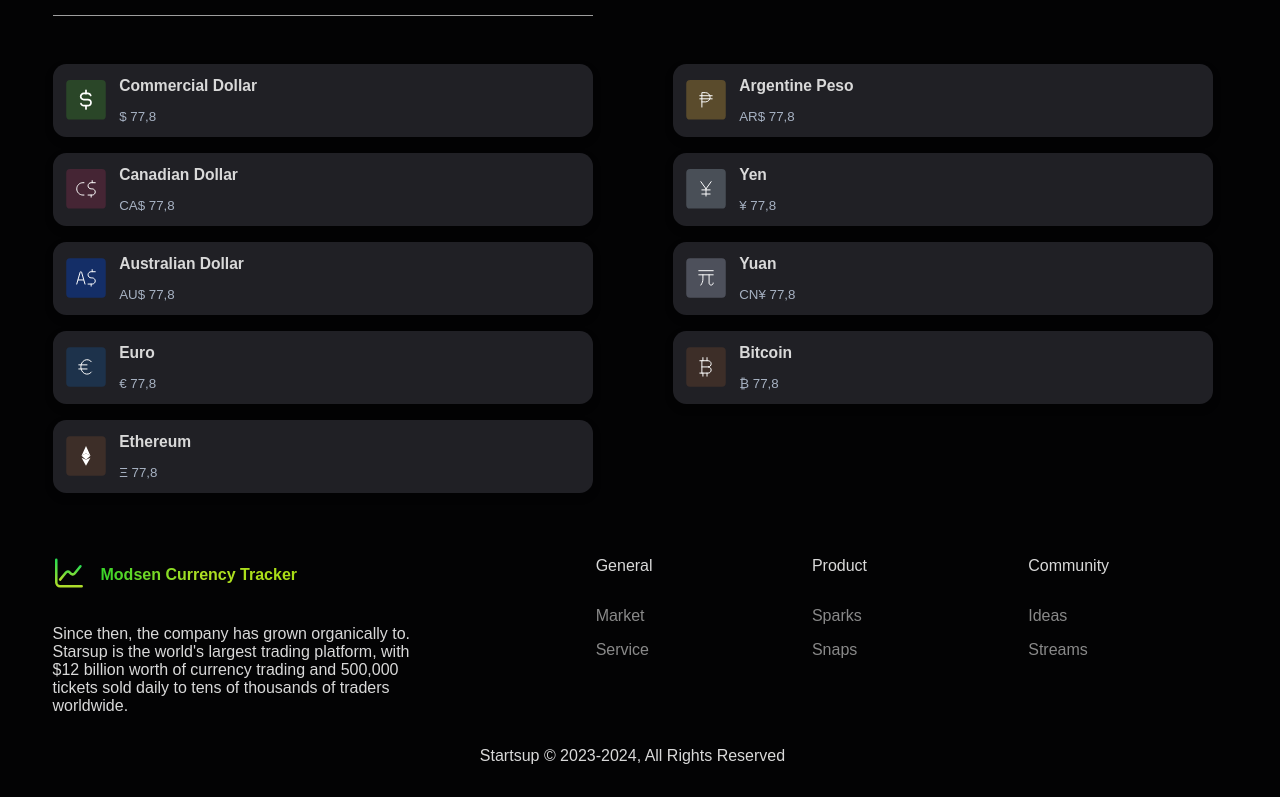
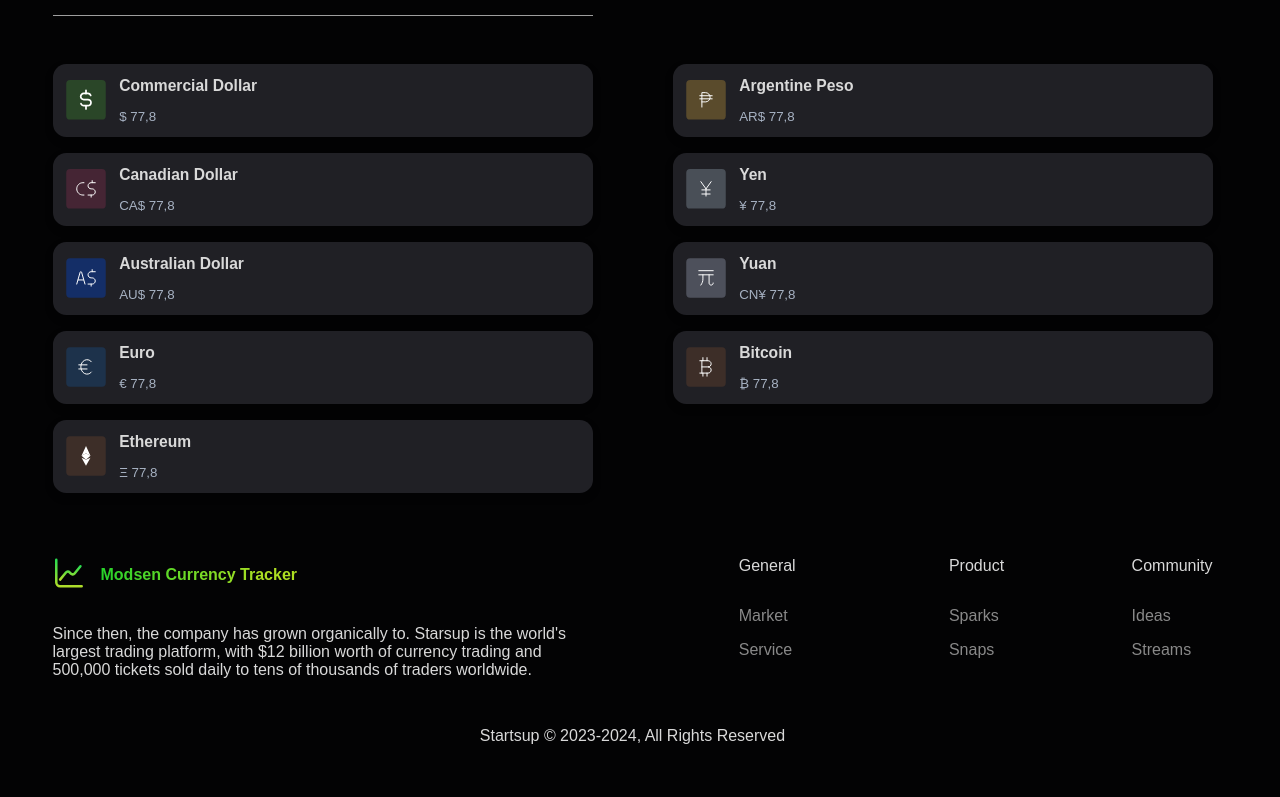
Before and after one commit to Fy5tew/modsen-currency-tracker, a React app: page / in a window 1280 px wide. Shown: the part 718-1515 px from the top of the page. Built offline with nearby package versions, Linux system fonts and the light colour scheme.

Commit message:
fix(styles): fix spacing between blocks in footer

```diff
--- a/src/components/Details/styled.ts
+++ b/src/components/Details/styled.ts
@@ -4,8 +4,6 @@
 import { COLORS, MEDIA } from '#constants/styles';
 
 export const Details = styled.details`
-    width: 100%;
-
     display: flex;
     flex-direction: column;
     gap: 2em;
--- a/src/components/Footer/index.tsx
+++ b/src/components/Footer/index.tsx
@@ -24,7 +24,6 @@
                     of thousands of traders worldwide.
                 </DetailsContent>
             </Details>
-            <div></div>
             <Details open={width > BREAKPOINTS.tablet}>
                 <Summary>General</Summary>
                 <DetailsContent>
--- a/src/components/Footer/styled.ts
+++ b/src/components/Footer/styled.ts
@@ -7,12 +7,16 @@
     padding: 2em;
 
     display: grid;
-    grid-template-columns: 1fr 0.3fr repeat(3, 0.5fr);
-    justify-items: center;
-    gap: 2em;
+    grid-template-columns: 1fr repeat(3, 0.3fr);
+    justify-items: end;
+    gap: 3em;
 
-    @media ${() => MEDIA.tablet} {
+    @media ${MEDIA.tablet} {
         grid-template-columns: 1fr;
+
+        & > * {
+            width: 100%;
+        }
     }
 `;
 
@@ -22,7 +26,7 @@
     align-items: center;
     gap: 1em;
 
-    ${() => MIXINS.headerText};
+    ${MIXINS.headerText};
 `;
 
 export const DetailsContent = styled.div`
@@ -41,15 +45,17 @@
     color: ${() => COLORS.monSoon};
 
     &:visited {
-        color: ${() => COLORS.monSoon};
+        color: ${COLORS.monSoon};
     }
 
     &:hover {
         text-decoration: underline;
-        color: ${() => COLORS.greenTeal};
+        color: ${COLORS.greenTeal};
     }
 `;
 
 export const Copyright = styled.p`
     grid-column: 1/-1;
+    width: 100%;
+    text-align: center;
 `;
```
